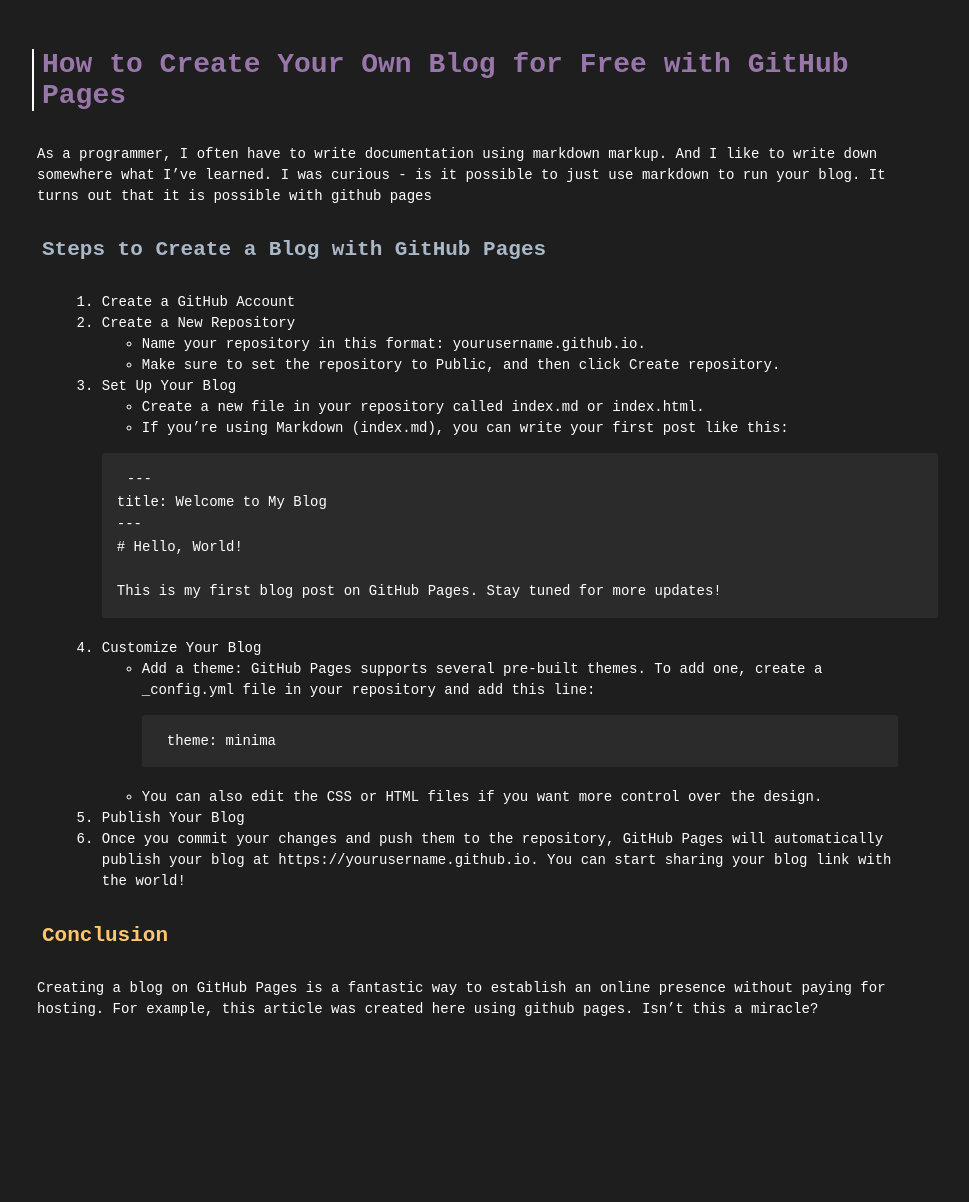
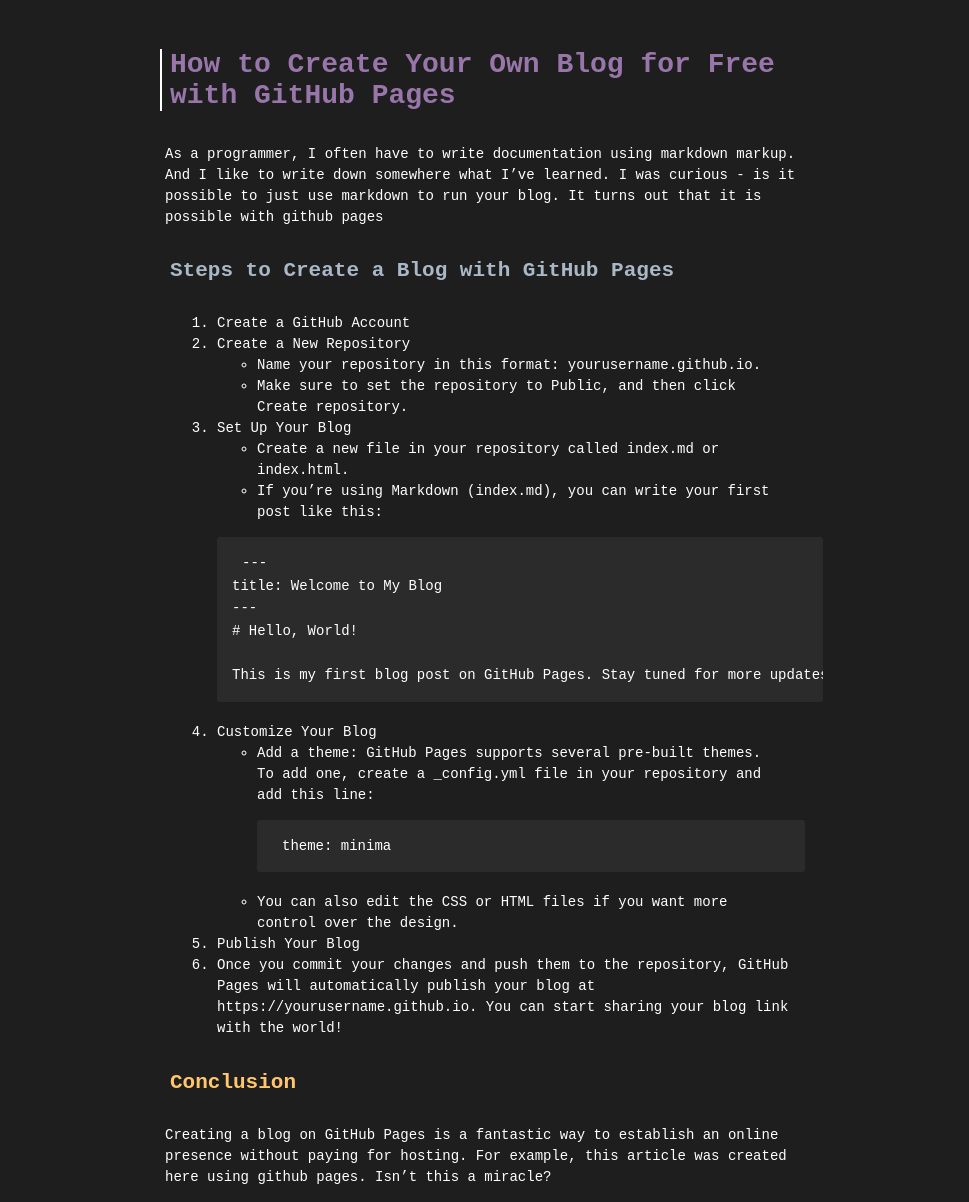
Before and after one commit to gabdulbaroff/gabdulbaroff.github.io, a Jekyll site: the page built from blog/how-to-simply-create-own-blog.md, in a window 1280 px wide. Shown: the whole page, without its empty margins (155-1124 px from the left). Built offline with Jekyll 4.4.1, drawn with Linux system fonts in a browser that asks for light colours.

Commit message:
Update widths of pages + update link to article

```diff
--- a/blog.html
+++ b/blog.html
@@ -37,7 +37,7 @@
         ALMAZ GABDULBAROV
     </div>
     <section>
-        <a class="article-paragraph" href="https://careers.firstlinesoftware.com/spotlights/modern-web-storage-apis-is-it-time-to-stop-using-localstorage">
+        <a class="article-paragraph" href="https://gabdulbaroff.github.io/blog/how-to-simply-create-own-blog">
             <p>
                 <span class="p-tag">&lt;article&gt;</span>
                 <br/>
--- a/blog/article.css
+++ b/blog/article.css
@@ -13,7 +13,7 @@
 
 header {
     margin: auto;
-    max-width: 80%;
+    max-width: 50%;
     display: flex;
     flex-direction: column;
     align-items: end;
@@ -21,7 +21,7 @@
 
 main {
     margin: 30px auto auto;
-    max-width: 80%;
+    max-width: 50%;
     display: flex;
     flex-direction: column;
     align-items: center;
@@ -45,7 +45,7 @@
 }
 
 main {
-    width: 70%;
+    width: 50%;
 }
 
 ol, ul {
@@ -89,6 +89,10 @@
     div.highlight {
         overflow-x: auto;
     }
+
+    main {
+        width: 80%;
+    }
 }
 
 @keyframes blink {
--- a/index.css
+++ b/index.css
@@ -13,7 +13,7 @@
 
 header {
     margin: auto;
-    max-width: 40rem;
+    max-width: 35rem;
     display: flex;
     flex-direction: column;
     align-items: end;
@@ -21,7 +21,7 @@
 
 main {
     margin: 30px auto auto;
-    max-width: 40rem;
+    max-width: 35rem;
     display: flex;
     flex-direction: column;
     align-items: center;
```
